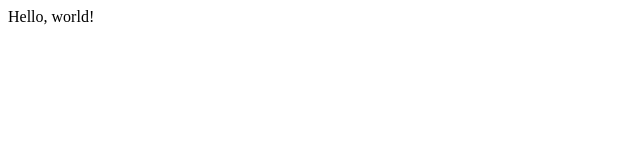
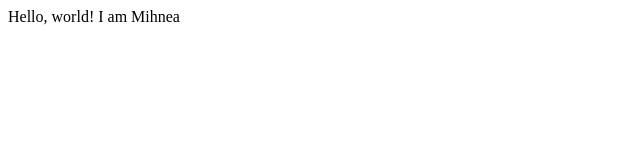
Before and after one commit to mihneab06/webtest, a plain HTML site: page hello.html in a window 1280 px wide. Shown: the full height of the page, 0-640 px from the left. Drawn offline with Linux system fonts and the light colour scheme.

Commit message:
tried to mess it up

```diff
--- a/hello.html
+++ b/hello.html
@@ -5,5 +5,6 @@
 	</head>
 	<body>
 		Hello, world!
+		I am Mihnea
 	</body>
 </html>
```
